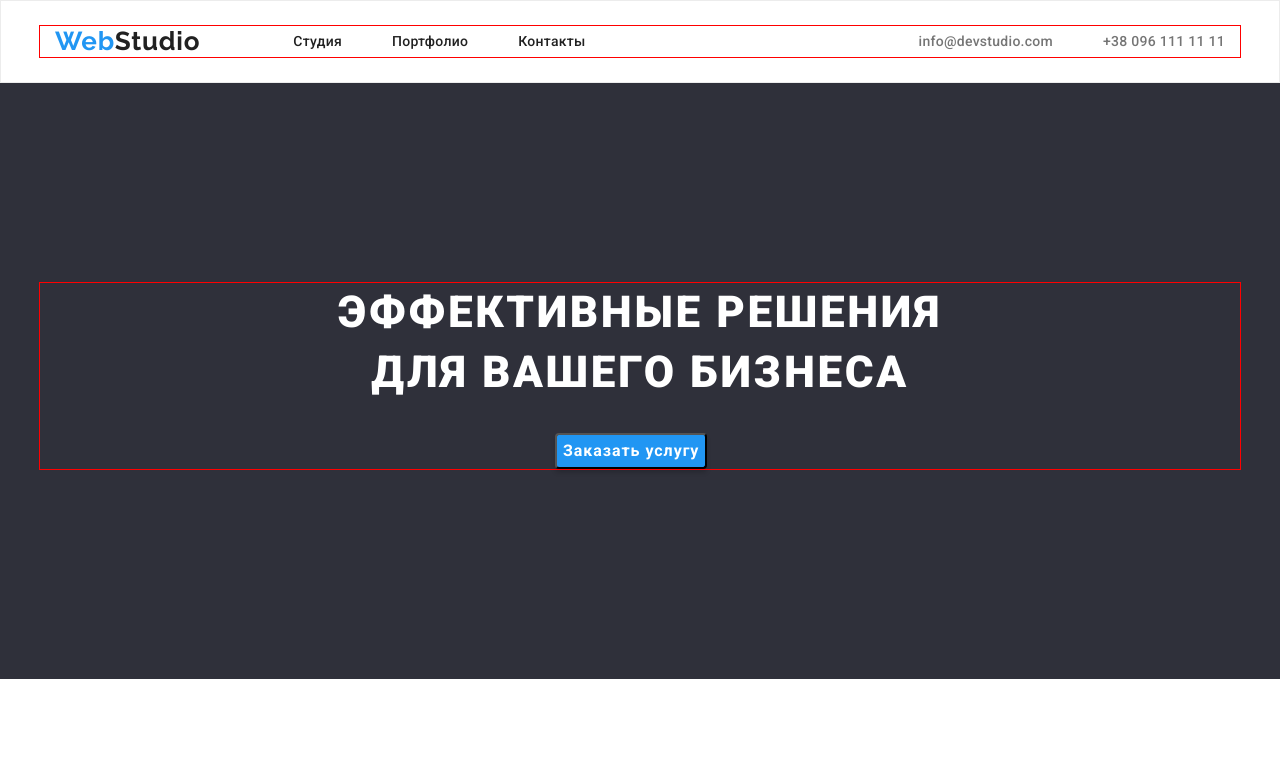
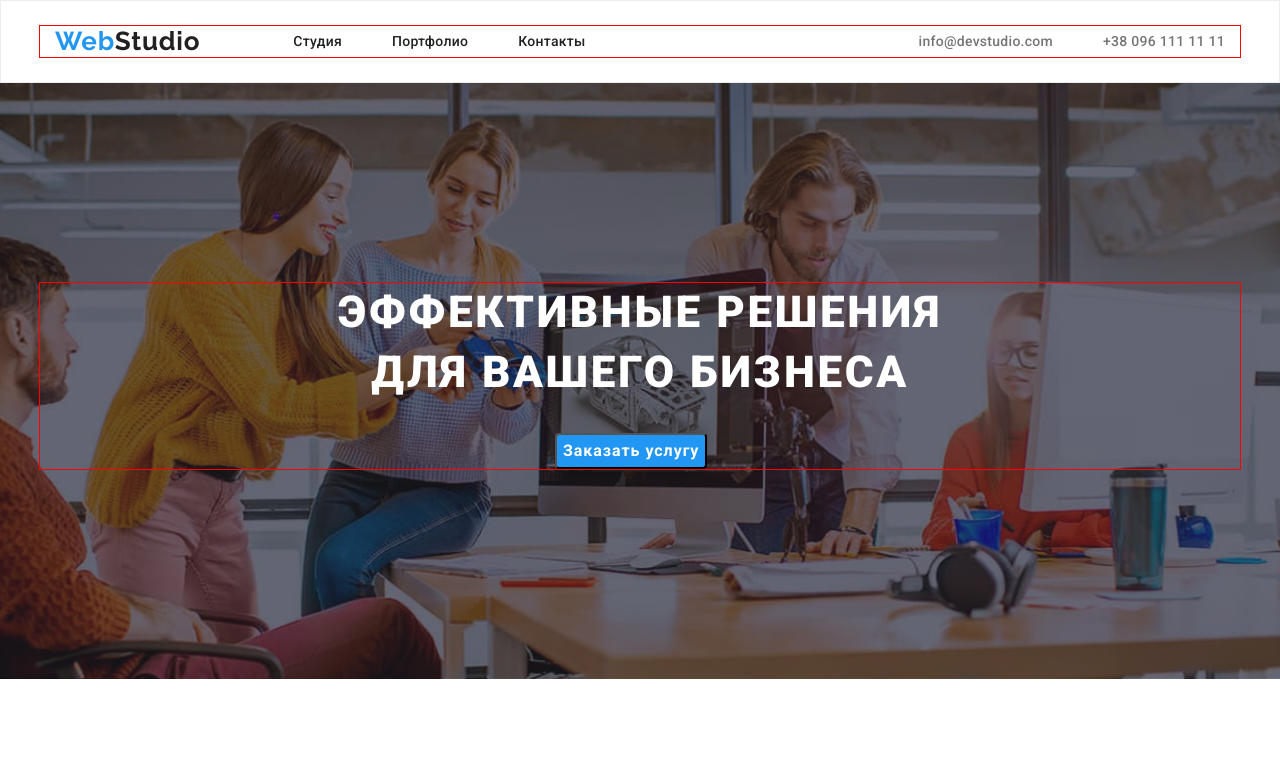
Before and after one commit to Artem3110/goit-markup-hw-04, a plain HTML site: page index.html in a window 1280 px wide. Shown: the top 770 px of the page. Drawn offline with nearby package versions, Linux system fonts and the light colour scheme.

Commit message:
hero hero-bg and gradient end, team shadow end

```diff
--- a/css/styles.css
+++ b/css/styles.css
@@ -163,6 +163,14 @@ font-weight: 700;
 
 .hero {
     background-color: var(--accent-background-color);
+    background-image: linear-gradient(
+        rgba(47, 48, 58, 0.4),
+        rgba(47, 48, 58, 0.4)
+        ),
+        url(../images/hero-bg.jpg);
+    background-repeat: no-repeat;
+    background-position: center;
+    background-size: cover;
 
     padding-top: 200px;
     padding-bottom: 210px;
@@ -296,6 +304,9 @@ border-radius: 4px;
 .team-item {
     flex-basis: (100% / 4 - 30px);
     margin-left: 30px;
+    background: #FFFFFF;
+    box-shadow: 0px 1px 3px rgba(0, 0, 0, 0.12), 0px 1px 1px rgba(0, 0, 0, 0.14), 0px 2px 1px rgba(0, 0, 0, 0.2);
+    border-radius: 0px 0px 4px 4px;
 }
 
 /*.team-item:not(:last-child) {
```
